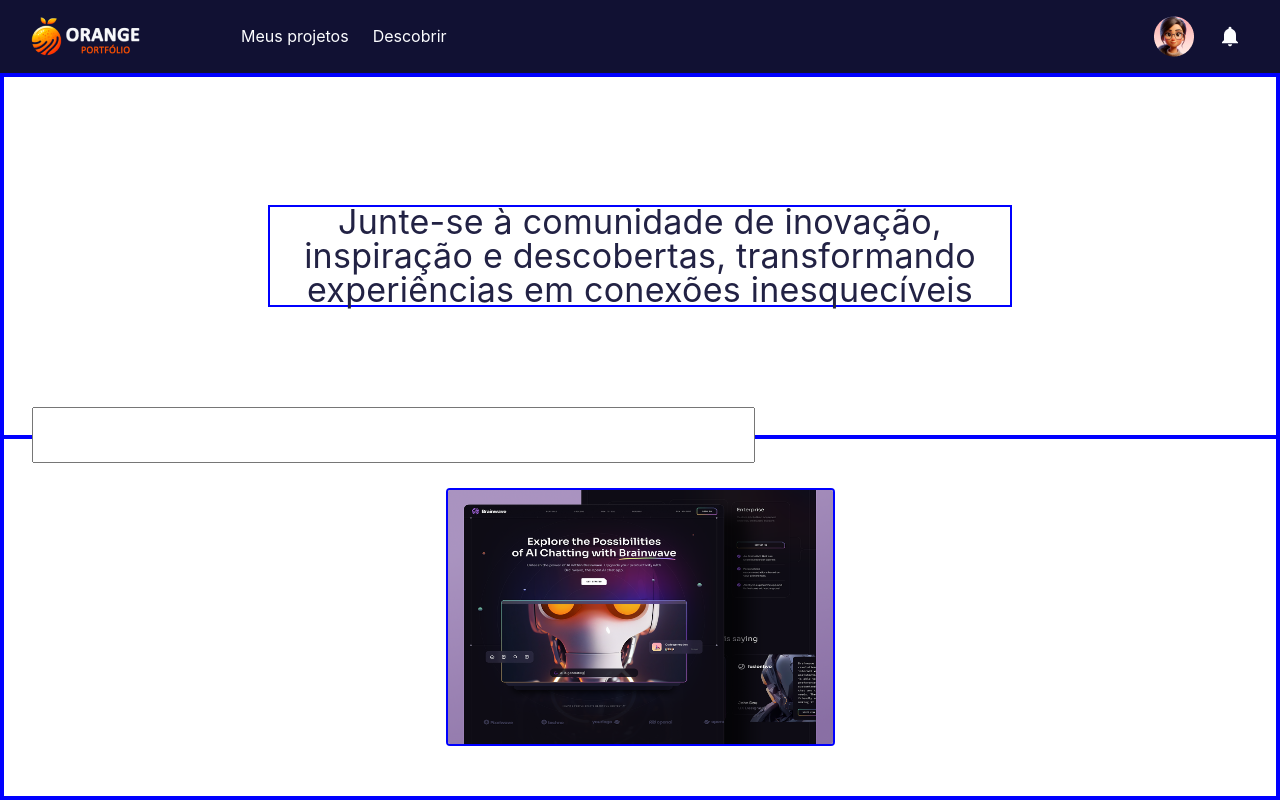
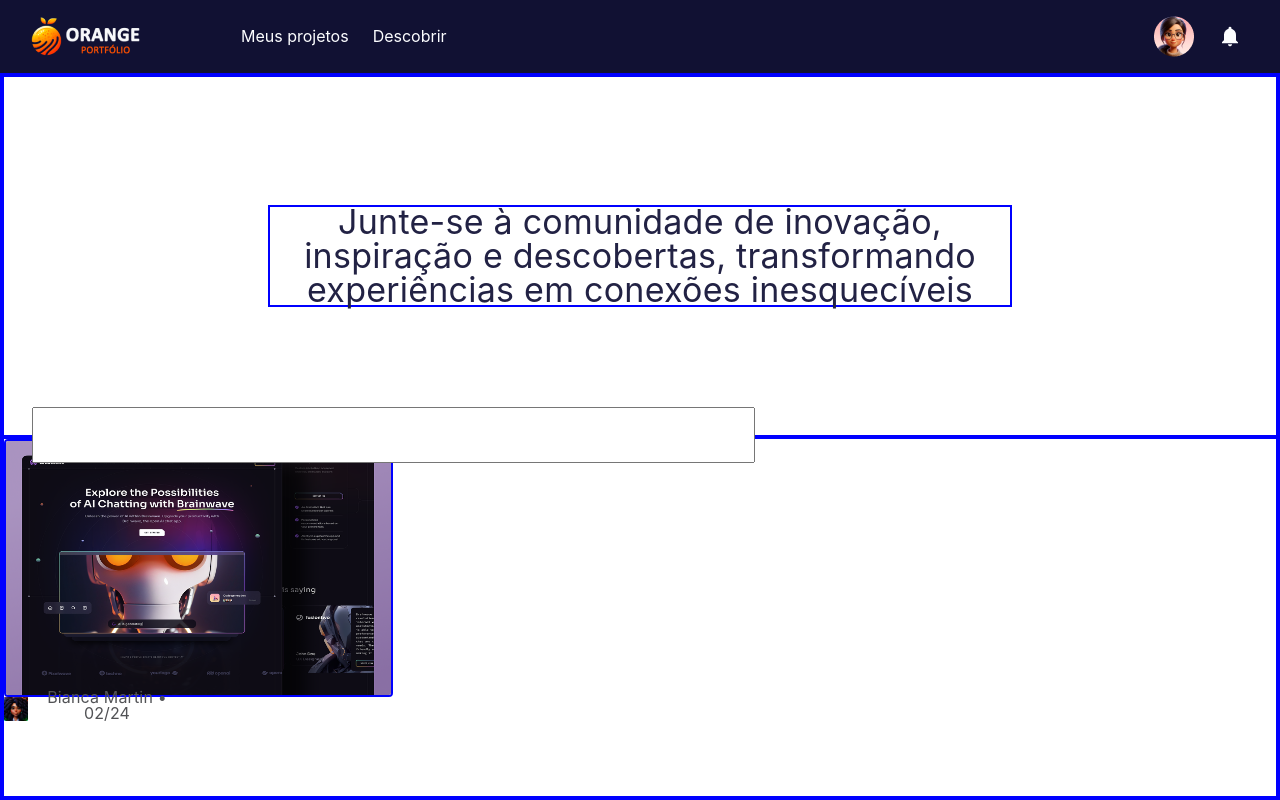
Before and after one commit to Indalecioolivo/HACKATHON-UNISANTA, a React (Vite) app: page /discover in a window 1280 px wide. Built offline with nearby package versions, Linux system fonts and the light colour scheme.

Commit message:
Página descobrir feita como rascunho

```diff
--- a/src/routes/Discover/Discover.css
+++ b/src/routes/Discover/Discover.css
@@ -6,15 +6,34 @@
   align-items: center;
   justify-content: space-around;
 }
-.discover-container div{
+
+.discover-container .div-text{
   height: 50%;
   width: 100%;
   border: 2px solid blue;
   display: flex;
+  flex-direction: column;
   align-items: center;
-  justify-content: center;
+  justify-content: space-around;
+}
+
+.discover-container .div-imgs{
+  height: 50%;
+  width: 100%;
+  border: 2px solid blue;
+  display: flex;
+  align-items: left;
+  justify-content: left;
   flex-direction: column;
 }
+
+.teste {
+  display: flex;
+  align-items: left;
+  justify-content: left;
+  flex-direction: row;
+}
+
 .discover-text {
 width: 744px;
 height: 102px;
@@ -37,8 +56,9 @@ letter-spacing: 0.25px;
 
 .discover-input {
   display: flex;
-flex-direction: column;
-align-items: flex-start;
+  align-items: left;
+  justify-content: left;
+  flex-direction: row;
 
   position: absolute;
   width: 723px;
@@ -47,11 +67,30 @@ left: 32px;
   top: 407px;
 }
 
-.img-fixed {
+.discover-img {
 width: 389px;
 height: 258px;
 border-radius: 4px;
-display: flex;
-justify-content: left;
 border: 2px solid blue;
 }
+
+.discover-profile{
+  width: 24px;
+  height: 24px;
+}
+
+.discover-profile-text {
+width: 158px;
+height: 16px;
+
+font-style: normal;
+font-weight: 400;
+font-size: 16px;
+line-height: 16px;
+letter-spacing: 0.15px;
+color: #515255;
+
+display: flex;
+align-items: center;
+text-align: center;
+}
--- a/src/routes/Discover/Discover.jsx
+++ b/src/routes/Discover/Discover.jsx
@@ -1,15 +1,20 @@
 import "./Discover.css";
 import ImgDiscover from "../../assets/img-discover.png";
+import ProfileDiscover from "../../assets/pfp-discover.png";
 
 export default function Discover() {
   return (
     <section className="discover-container">
-      <div>
+      <div className="div-text">
         <p className="discover-text">Junte-se à comunidade de inovação, inspiração e descobertas, transformando experiências em conexões inesquecíveis</p>
           <input className="discover-input"></input>
       </div>
-      <div>
-        <img className="img-fixed" src={ImgDiscover} alt="" />
+      <div className="div-imgs">
+        <img className="discover-img" src={ImgDiscover} alt="" />
+        <p className="teste">
+          <img className="discover-profile" src={ProfileDiscover} alt="" />
+          <p className="discover-profile-text">Bianca Martin • 02/24</p>
+        </p>
       </div>
     </section>
   );
```
Also changed, not shown: src/assets/pfp-discover.png (added). Lines whose indentation alone changed are shown as unchanged.
